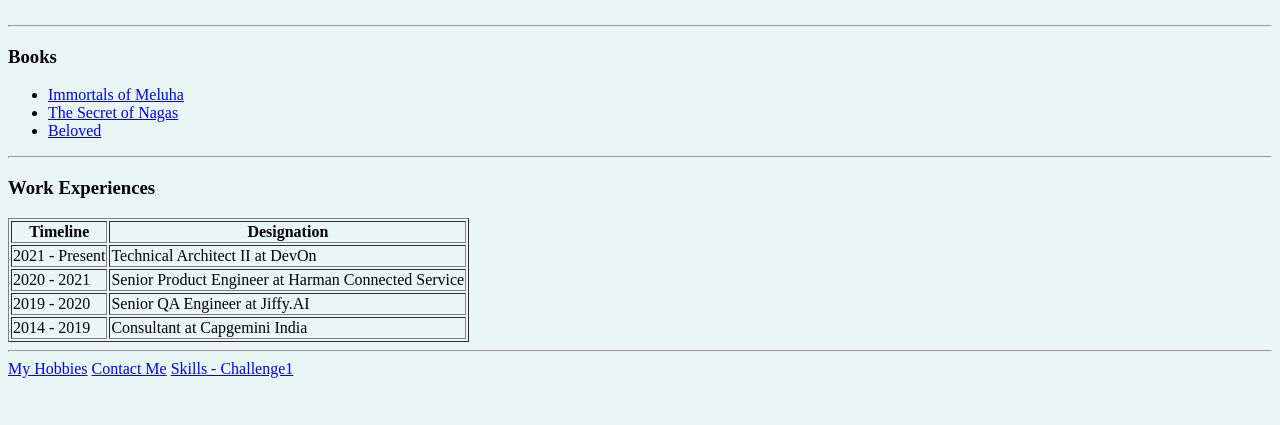
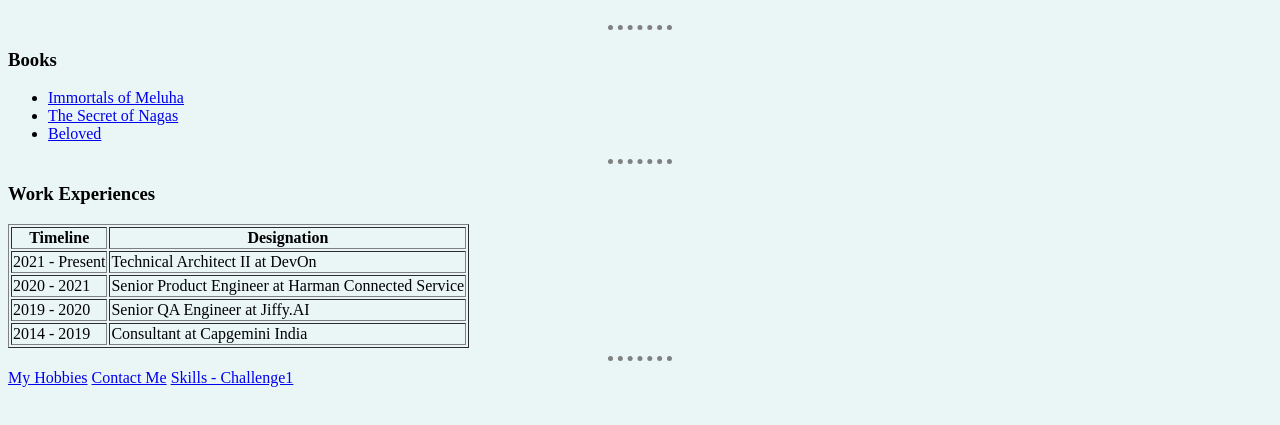
Before and after one commit to bineet18/Angular_Test1, a plain HTML site: page index.html in a window 1280 px wide. Shown: the part 187-612 px from the top of the page. Drawn offline with Linux system fonts and the light colour scheme.

Commit message:
Style hr CSS implementation

```diff
--- a/index.html
+++ b/index.html
@@ -4,12 +4,33 @@
 <head>
   <meta charset="utf-8">
   <title>First Page</title>
+
+<style>
+    body {
+      background-color: #EAF6F6;
+    }
+
+    hr{
+      border-style: dotted none none;
+      border-color: grey;
+      background-color: #EAF6F6;
+      height: 0px;
+      width: 5%;
+      border-width: 5px;
+    }
+
+    img{
+      height: 150px;
+      width: 150px;
+    }
+</style>
+
 </head>
 
-<body style="background-color: #EAF6F6;">
+<body>
   <table cellspacing=20>
     <tr>
-      <td><img src="./images/Bineet_CircularCrop.png" alt="The image not Found!!!" width="150" height="150"></td>
+      <td><img src="./images/Bineet_CircularCrop.png" alt="The image not Found!!!"></td>
       <td>
         <h1>Bineet Kumar Singh</h1>
         <p><em>Technical Architect II at <strong><a href="https://devon.nl/home/">DevOn Nethrlands</a></strong></em></p>
```
